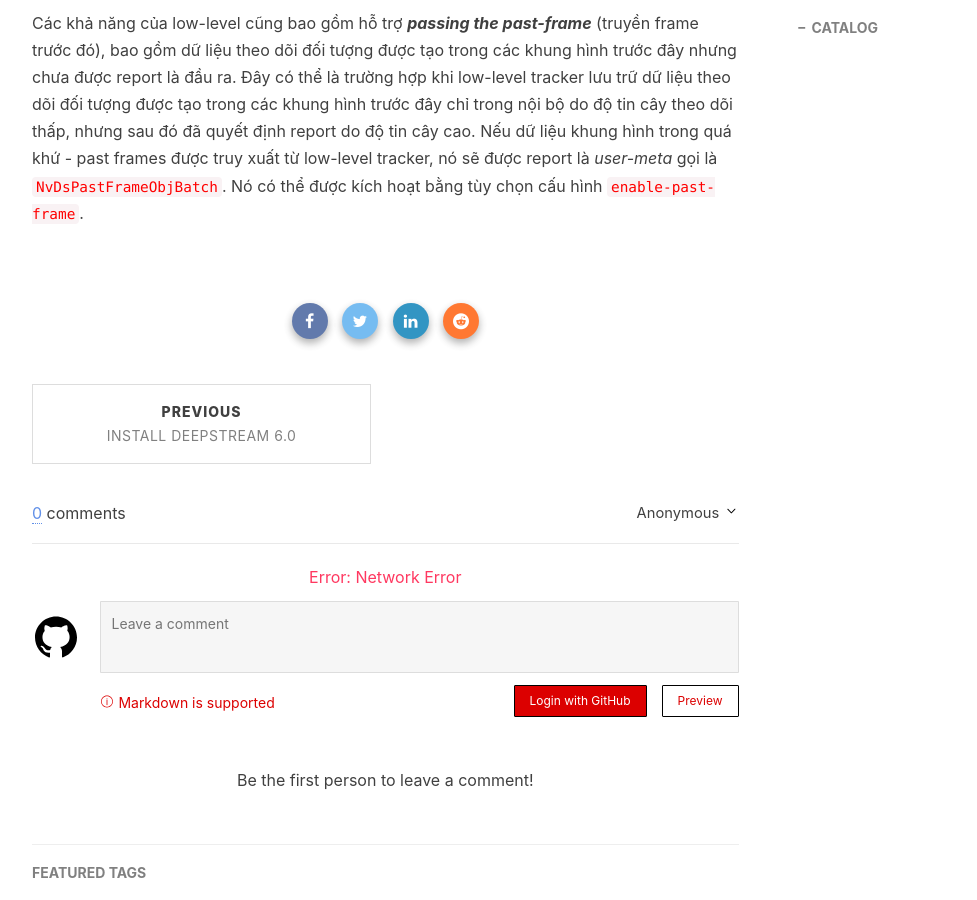
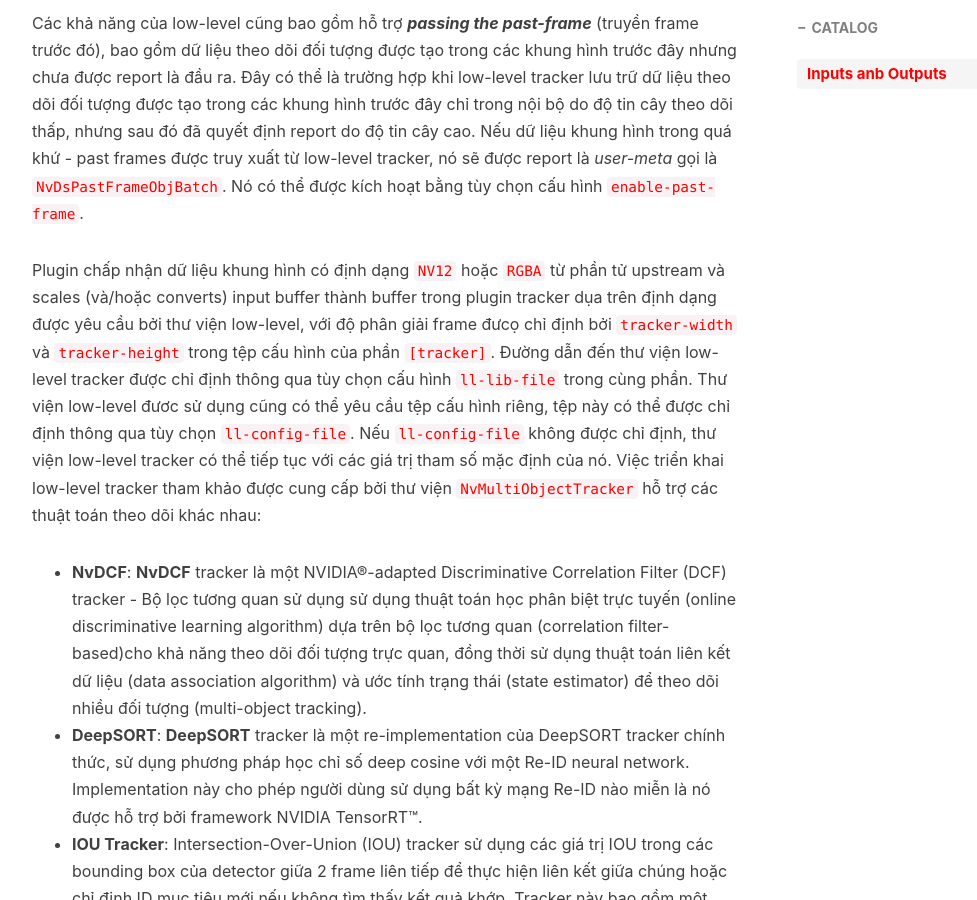
Before and after one commit to nab1010/nab1010.github.io, a Jekyll site: the page built from _posts/Knowledge/2022-12-29-Gst-nvtracker.md, in a window 1280 px wide and 900 px high, scrolled down 1044 px. Shown: the whole window, without its empty margins (233-1210 px from the left). Built offline with Jekyll 4.4.1, drawn with Linux system fonts in a browser that asks for light colours; nearby versions of some CDN libraries; comment, search, counter and statistics services are not loaded; some of the changed text lies outside the part shown.

Commit message:
nabang1010 update

```diff
--- a/_posts/Knowledge/2022-12-29-Gst-nvtracker.md
+++ b/_posts/Knowledge/2022-12-29-Gst-nvtracker.md
@@ -30,3 +30,29 @@ Plugin này cho phép DeepStream pipeline sử dụng thư viện low-level trac
 Các khả năng của thư viện low-level tracker cũng bao gồm ***support for batch processing*** (hỗ trợ cho xử lý batch) trên multiple input stream (nhiều đầu vào). Batch processing thường hiệu quả hơn so với xử lý độc lập đặc biệt là khi GPU-based acceleration (tăng tốc độ phần cứng dựa trên GPU) được thực hiện bởi thư viện low-level. Nếu một thư viện low-level ***support batch processing***, thì đó sẽ là chế độ hoạt động được chọn bởi plugin; tuy nhiên tùy chọn này có thể được ghi đè với tùy chọn cấu hình `enable-batch-process` nếu thư viện low-level hỗ trợ cả theo batch và theo luồng (per-stream-modes).
 
 Các khả năng của low-level cũng bao gồm hỗ trợ ***passing the past-frame*** (truyền frame trước đó), bao gồm dữ liệu theo dõi đối tượng được tạo trong các khung hình trước đây nhưng chưa được report là đầu ra. Đây có thể là trường hợp khi low-level tracker lưu trữ dữ liệu theo dõi đối tượng được tạo trong các khung hình trước đây chỉ trong nội bộ do độ tin cây theo dõi thấp, nhưng sau đó đã quyết định report do độ tin cây cao. Nếu dữ liệu khung hình trong quá khứ - past frames được truy xuất từ low-level tracker, nó sẽ được report là *user-meta* gọi là `NvDsPastFrameObjBatch`. Nó có thể được kích hoạt bằng tùy chọn cấu hình `enable-past-frame`.
+
+
+Plugin chấp nhận dữ liệu khung hình có định dạng `NV12` hoặc `RGBA` từ phần tử upstream và scales (và/hoặc converts) input buffer thành buffer trong plugin tracker dụa trên định dạng được yêu cầu bởi thư viện low-level, với độ phân giải frame đưcọ chỉ định bởi `tracker-width` và `tracker-height` trong tệp cấu hình của phần `[tracker]`. Đường dẫn đến thư viện low-level tracker được chỉ định thông qua tùy chọn cấu hình `ll-lib-file` trong cùng phần. Thư viện low-level đươc sử dụng cũng có thể yêu cầu tệp cấu hình riêng, tệp này có thể được chỉ định thông qua tùy chọn `ll-config-file`. Nếu `ll-config-file` không được chỉ định, thư viện low-level tracker có thể tiếp tục với các giá trị tham số mặc định của nó. Việc triển khai low-level tracker tham khảo được cung cấp bởi thư viện `NvMultiObjectTracker` hỗ trợ các thuật toán theo dõi khác nhau:
+- **NvDCF**: **NvDCF** tracker là một  NVIDIA®-adapted Discriminative Correlation Filter (DCF) tracker - Bộ lọc tương quan sử dụng sử dụng thuật toán học phân biệt trực tuyến (online discriminative learning algorithm) dựa trên bộ lọc tương quan (correlation filter-based)cho khả năng theo dõi đối tượng trực quan, đồng thời sử dụng thuật toán liên kết dữ liệu (data association algorithm) và ước tính trạng thái (state estimator) để theo dõi nhiều đối tượng (multi-object tracking).
+- **DeepSORT**: **DeepSORT** tracker là một re-implementation của DeepSORT tracker chính thức, sử dụng phương pháp học chỉ số deep cosine với một Re-ID neural network. Implementation này cho phép người dùng sử dụng bất kỳ mạng Re-ID nào miễn là nó được hỗ trợ bởi framework NVIDIA TensorRT™.
+- **IOU Tracker**:  Intersection-Over-Union (IOU) tracker sử dụng các giá trị IOU trong các bounding box của detector giữa 2 frame liên tiếp để thực hiện liên kết giữa chúng hoặc chỉ định ID mục tiêu mới nếu không tìm thấy kết quả khớp. Tracker này bao gồm một logic để xử lý các false positives và false negatives từ object detector; tuy nhiên, đây có thể coi là bare-minimum object tracker, chỉ có thể đóng vai trò là baseline.
+
+Chi tiết hơn về từng thuật toán và triển khai của nó có thể tìm thấy tại phần [NvMultiObjectTracker : A Reference Low-Level Tracker Library](https://docs.nvidia.com/metropolis/deepstream/dev-guide/text/DS_plugin_gst-nvtracker.html#nvmultiobjecttracker-a-reference-low-level-tracker-library).
+
+
+![DeepStream Plugin Gst-nvtracker](/img/in-post/2022/Dec/Knowledge/DS_plugin_gst-nvtracker_6.0GA.png "DeepStream Plugin Gst-nvtracker")
+
+_**Hình 1:** DeepStream Plugin Gst-nvtracker_
+
+
+# Inputs anb Outputs
+
+Phần này sẽ tổng hợp các inputs và outputs và phương tiện giao tiếp của plugin Gst-nvtracker.
+
+- Input
+  - Gst Buffer (dưới dạng frame batch từ các luồng source có sẵn)
+  - `NvDsBatchMeta`
+
+- Output
+  - Gst Buffer (được cung cấp như một input)
+  - `NvDsBatchMeta` ()
```
Also changed, not shown: img/in-post/2022/Dec/Knowledge/DS_plugin_gst-nvtracker_6.0GA.png (added).
